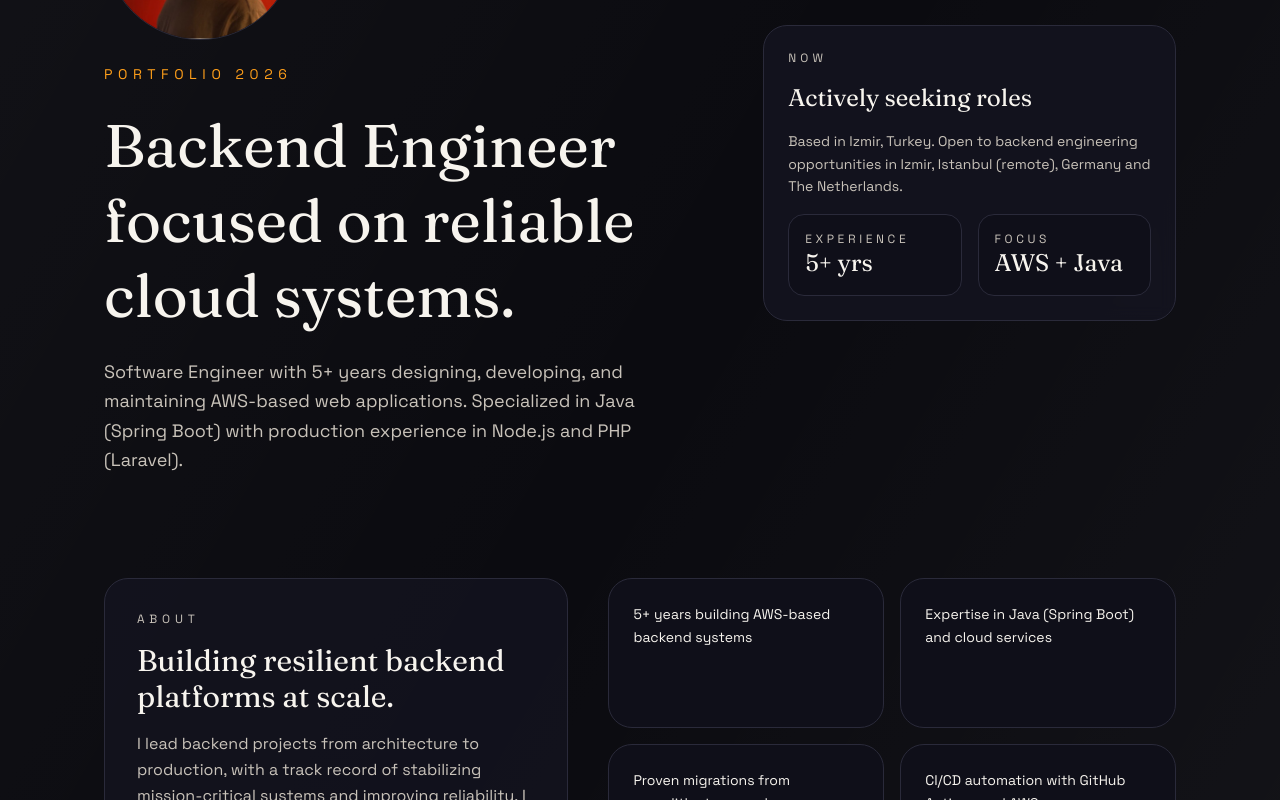
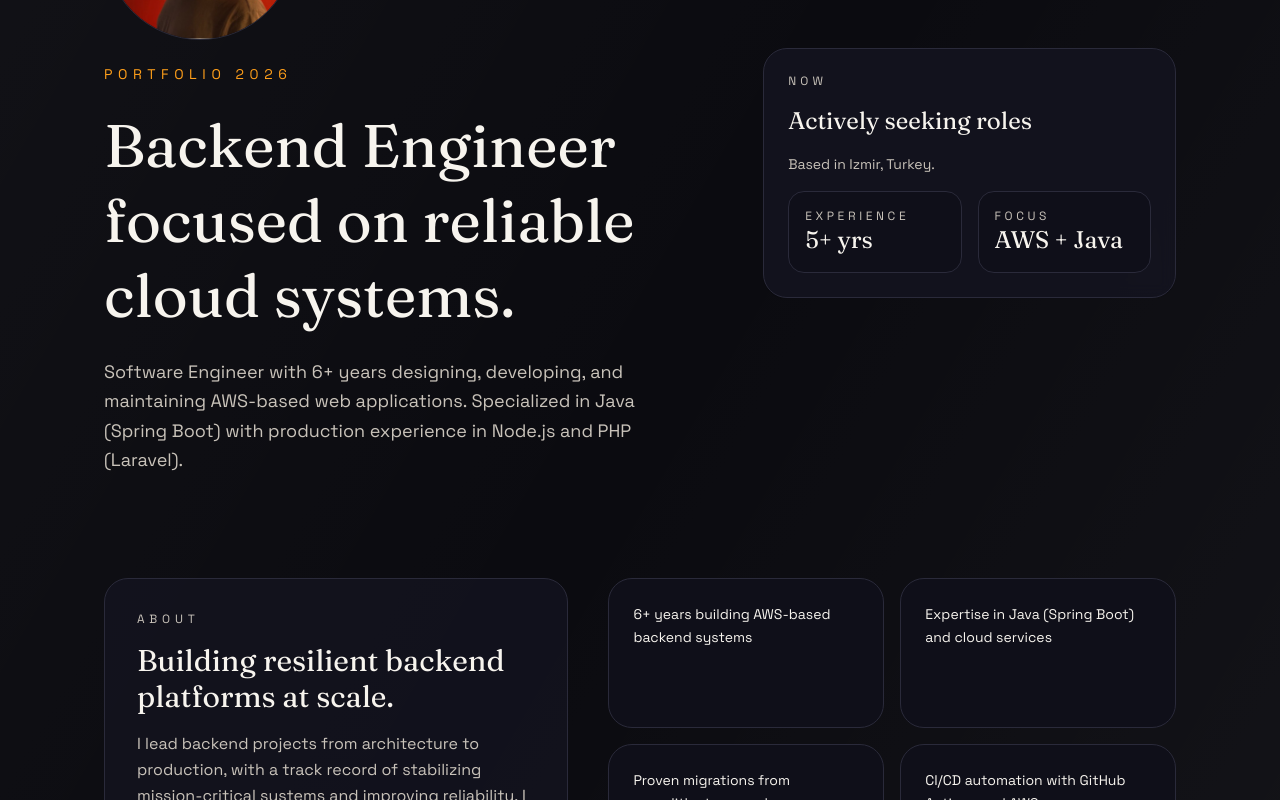
Before and after one commit to tarkanbatar/tarkanbatar.github.io, a Next.js app: page / in a window 1280 px wide. Shown: the part 340-1140 px from the top of the page. Built offline with nearby package versions, Linux system fonts and the light colour scheme.

Commit message:
experience update

```diff
--- a/app/page.tsx
+++ b/app/page.tsx
@@ -24,7 +24,7 @@ export default function Home() {
   ];
 
   const highlights = [
-    "5+ years building AWS-based backend systems",
+    "6+ years building AWS-based backend systems",
     "Expertise in Java (Spring Boot) and cloud services",
     "Proven migrations from monoliths to serverless",
     "CI/CD automation with GitHub Actions and AWS",
@@ -73,7 +73,7 @@ export default function Home() {
               Backend Engineer focused on reliable cloud systems.
             </h1>
             <p className="max-w-xl text-lg leading-relaxed text-[#c9c3ba]">
-              Software Engineer with 5+ years designing, developing, and
+              Software Engineer with 6+ years designing, developing, and
               maintaining AWS-based web applications. Specialized in Java
               (Spring Boot) with production experience in Node.js and PHP
               (Laravel).
@@ -101,7 +101,7 @@ export default function Home() {
               </p>
               <h2 className="font-display text-2xl">Actively seeking roles</h2>
               <p className="text-sm leading-relaxed text-[#c9c3ba]">
-                Based in Izmir, Turkey. Open to backend engineering opportunities in Izmir, Istanbul (remote), Germany and The Netherlands.
+                Based in Izmir, Turkey.
 
               </p>
               <div className="grid grid-cols-2 gap-4 text-sm">
@@ -258,6 +258,9 @@ export default function Home() {
             </h2>
             <ul className="mt-6 space-y-5 text-sm text-[#c9c3ba]">
               <li>
+                2026-Current — Senior Software Engineer, FacIT FixIT.
+              </li>
+              <li>
                 2024-2025 — Senior Software Engineer, TPI Composites (Global IT).
               </li>
               <li>
```
